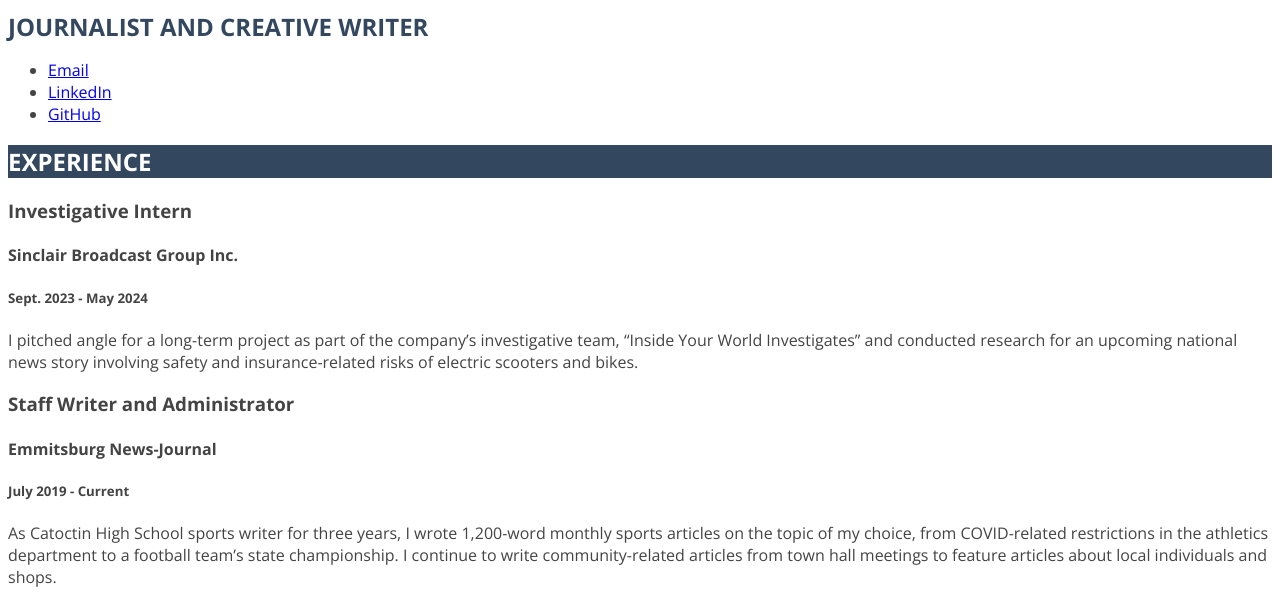
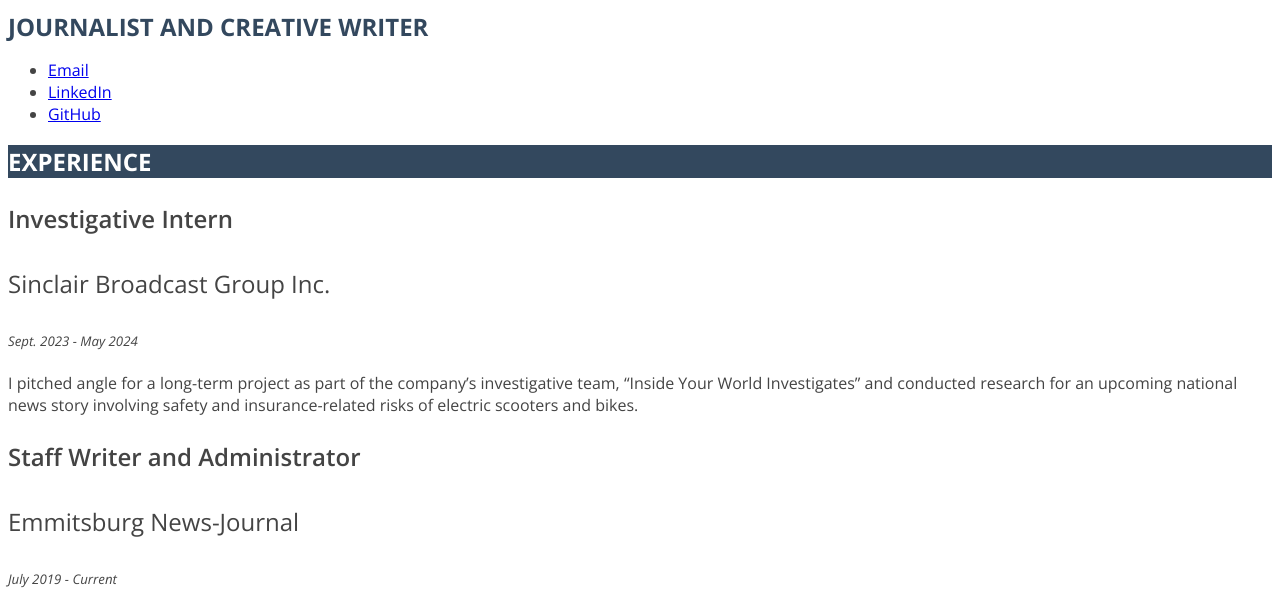
Before and after one commit to miaferraro/Mia-Ferraro-JOUR352, a plain HTML site: page resume1/index.html in a window 1280 px wide. Shown: the part 119-724 px from the top of the page. Drawn offline with nearby package versions, Linux system fonts and the light colour scheme.

Commit message:
CSS 1 module

```diff
--- a/resume1/style.css
+++ b/resume1/style.css
@@ -1,4 +1,6 @@
 /*Main Style */
+
+/*styles for my resume */
 
 BODY {
     font-family: 'Open Sans', arial, sans-serif;
@@ -7,6 +9,7 @@ BODY {
     font-weight:400;
 }
 
+/*banner name at top */
 h1 {
     font-size:3em;
     text-transform:uppercase;
@@ -14,15 +17,40 @@ h1 {
     color:#33485e;
 }
 
+/*my title under name */
 strong {
     color:#33485e;
     text-transform:uppercase;
     font-size:1.5em;
 }
 
+/*section headers */
 h2 {
     font-size:1.5em;
     text-transform:uppercase;
     color:#fff;
     background-color:#33485e;
 }
+
+/*job titles */
+h3 {
+    font-weight:600;
+    font-size:1.5em;
+}
+
+/*job organization */
+h4{
+    font-weight:400;
+    font-size:1.5em;
+}
+
+/*job dates */
+h5 {
+    font-weight:400;
+    font-style:italic;
+}
+
+/*list items */
+ul {
+    font-size:1em;
+}
```
Also changed, not shown: 6 other files.
